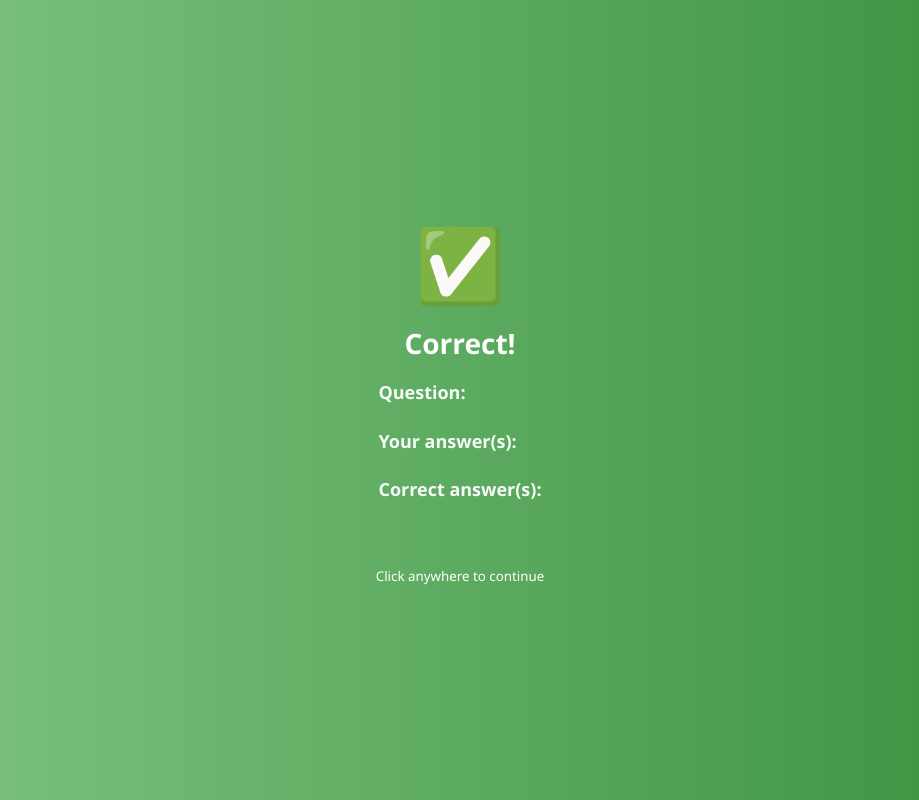
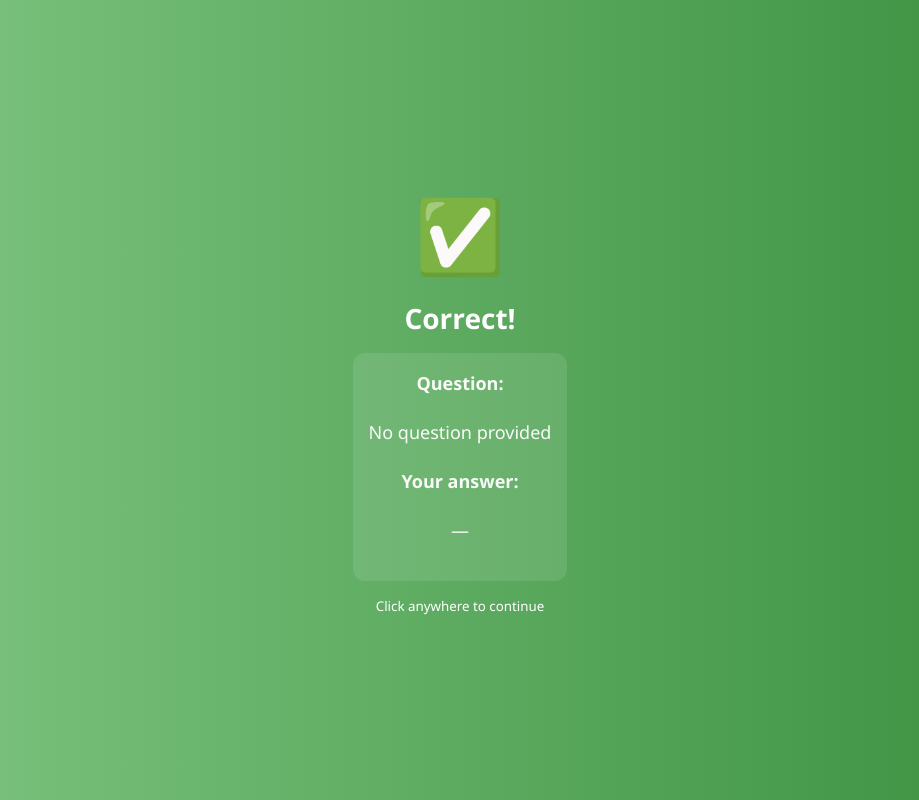
Before and after one commit to christensenandrew455-cell/Testifyai, a Next.js app: page /correct in a window 1280 px wide. Shown: the whole page, without its empty margins (180-1099 px from the left). Built offline with nearby package versions, Linux system fonts and the light colour scheme.

Commit message:
Update page.js

```diff
--- a/app/correct/page.js
+++ b/app/correct/page.js
@@ -6,11 +6,9 @@ function CorrectContent() {
   const router = useRouter();
   const searchParams = useSearchParams();
 
-  const rawQuestion = searchParams.get("question") || "";
-  const rawUser = searchParams.get("userAnswer") || "[]";
-  const rawCorrect = searchParams.get("correctAnswer") || "[]";
-  const explanation = searchParams.get("explanation") || "";
-  const index = Number(searchParams.get("index") || 0);
+  const question = searchParams.get("question") || "No question provided";
+  const userAnswer = searchParams.get("userAnswer") || "—";
+  const feedback = searchParams.get("feedback") || "";
 
   const [canContinue, setCanContinue] = useState(false);
 
@@ -19,65 +17,8 @@ function CorrectContent() {
     return () => clearTimeout(timer);
   }, []);
 
-  let parsedUser = [];
-  let parsedCorrect = [];
-
-  try {
-    parsedUser = JSON.parse(decodeURIComponent(rawUser));
-  } catch {}
-  try {
-    parsedCorrect = JSON.parse(decodeURIComponent(rawCorrect));
-  } catch {}
-
-  let questionObj = null;
-  try {
-    const stored = sessionStorage.getItem("testData");
-    if (stored) {
-      const parsed = JSON.parse(stored);
-      questionObj = parsed.questions?.[index] || null;
-    }
-  } catch {}
-
-  // --- universal answer formatter ---
-  function mapToLetterText(answerValue, questionObj) {
-    if (answerValue === null || answerValue === undefined) return "—";
-    const answers = questionObj?.answers || [];
-
-    const isTrueFalse =
-      Array.isArray(answers) &&
-      answers.length === 2 &&
-      answers.every((a) =>
-        ["true", "false"].includes(String(a).trim().toLowerCase())
-      );
-
-    const mapSingle = (val) => {
-      if (val === null || val === undefined) return "";
-      // convert numeric indexes to answer text
-      if (typeof val === "number" && answers[val] !== undefined) {
-        const raw = answers[val];
-        if (isTrueFalse) return String(raw);
-        return `${String.fromCharCode(65 + val)}. ${raw}`;
-      }
-      // if True/False or no options, just show value directly
-      if (isTrueFalse || answers.length === 0) return String(val);
-      // otherwise find and label
-      const idx = answers.indexOf(val);
-      if (idx !== -1)
-        return `${String.fromCharCode(65 + idx)}. ${val}`;
-      return String(val);
-    };
-
-    return Array.isArray(answerValue)
-      ? answerValue.map(mapSingle).join(", ")
-      : mapSingle(answerValue);
-  }
-
-  const displayUser = mapToLetterText(parsedUser, questionObj);
-  const displayCorrect = mapToLetterText(parsedCorrect, questionObj);
-
   const handleContinue = () => {
     if (!canContinue) return;
-    sessionStorage.setItem("currentIndex", String(index + 1));
     router.push("/test/controller");
   };
 
@@ -97,32 +38,23 @@ function CorrectContent() {
         fontFamily: "Segoe UI, Roboto, sans-serif",
         cursor: canContinue ? "pointer" : "default",
         padding: "20px",
-        transition: "opacity 0.3s ease",
-        opacity: canContinue ? 1 : 0.8,
       }}
     >
-      <div style={{ fontSize: 72, marginBottom: 12 }}>✅</div>
-      <h1 style={{ fontSize: 28, marginBottom: 16, fontWeight: 800 }}>
-        Correct!
-      </h1>
+      <div style={{ fontSize: 72, marginBottom: 16 }}>✅</div>
+      <h1 style={{ fontSize: 28, fontWeight: 800, marginBottom: 16 }}>Correct!</h1>
 
-      <div style={{ maxWidth: 760, marginBottom: 10, textAlign: "left" }}>
-        <p><strong>Question:</strong> {rawQuestion}</p>
-        <p><strong>Your answer(s):</strong> {displayUser}</p>
-        <p><strong>Correct answer(s):</strong> {displayCorrect}</p>
+      <div style={{ maxWidth: 760, marginBottom: 16, textAlign: "center", background: "rgba(255,255,255,0.1)", padding: "16px", borderRadius: "12px" }}>
+        <p><strong>Question:</strong></p>
+        <p>{question}</p>
+        <p><strong>Your answer:</strong></p>
+        <p>{userAnswer}</p>
+        {feedback && <>
+          <p><strong>Explanation:</strong></p>
+          <p>{feedback}</p>
+        </>}
       </div>
 
-      {explanation && (
-        <p style={{ maxWidth: 760, marginTop: 12, opacity: 0.95 }}>
-          💡 {explanation}
-        </p>
-      )}
-
-      <div style={{ marginTop: 30 }}>
-        <small>
-          {canContinue ? "Click anywhere to continue" : "Please wait..."}
-        </small>
-      </div>
+      <small>{canContinue ? "Click anywhere to continue" : "Please wait..."}</small>
     </div>
   );
 }
```
